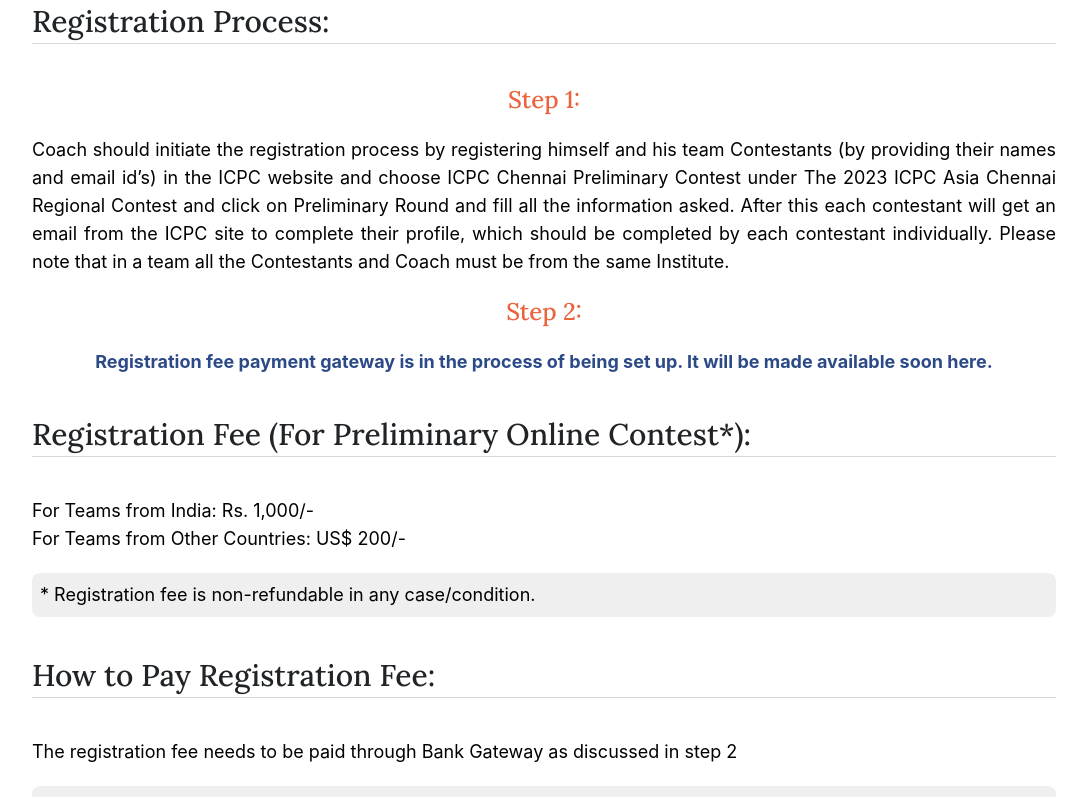
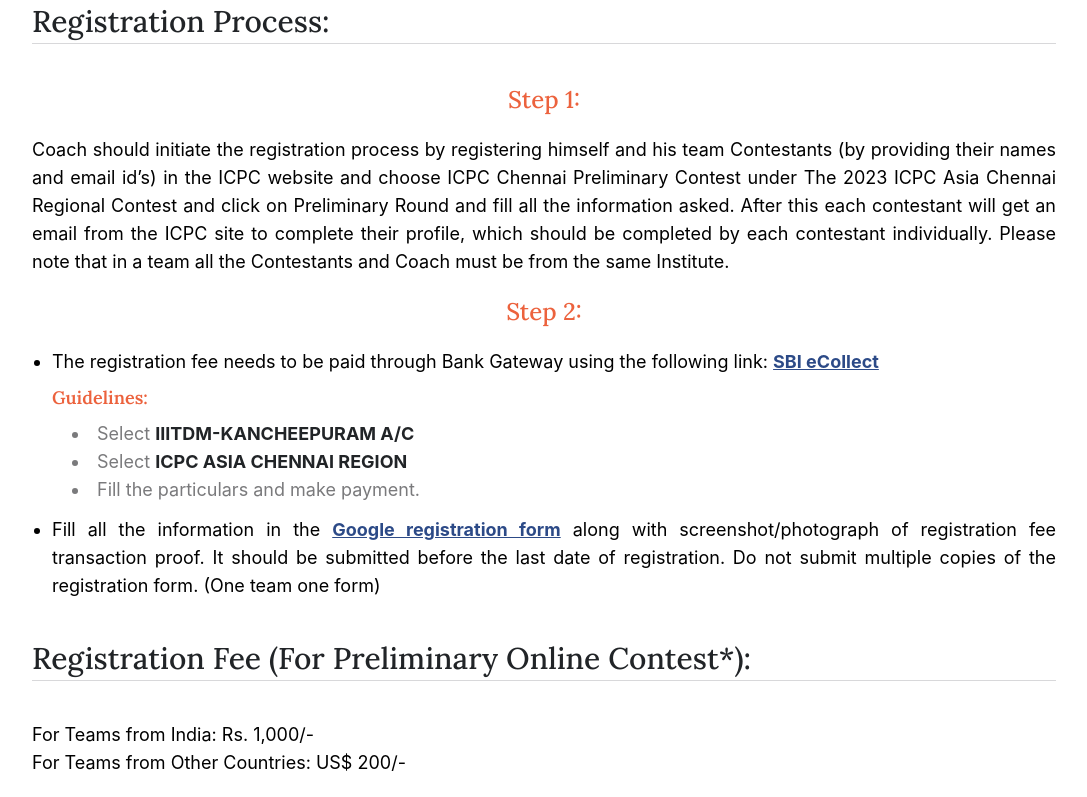
Before and after one commit to NSVEGUR/icpc-iiitdm, a SvelteKit app: page /registration in a window 1280 px wide. Shown: the part 520-1317 px from the top of the page, without its empty margins (96-1183 px from the left). Built offline with nearby package versions, Linux system fonts and the light colour scheme.

Commit message:
added payment gateway

```diff
--- a/src/routes/registration/+page.svelte
+++ b/src/routes/registration/+page.svelte
@@ -39,16 +39,18 @@
 			Institute.
 		</p>
 		<SubHeading>Step 2:</SubHeading>
-		<p class="text-center text-lg font-bold text-skin-accent">
-			Registration fee payment gateway is in the process of being set up. It will be made available
-			soon here.
-		</p>
-		<!-- <ul class="ml-5 list-disc">
+		<ul class="ml-5 list-disc">
 			<li>
-				The registration fee needs to be paid through Bank Gateway using the following link <a
-					href="/"
-					class="font-bold text-skin-accent underline">Here.</a
+				The registration fee needs to be paid through Bank Gateway using the following link: <a
+					href="https://www.onlinesbi.sbi/sbicollect/icollecthome.htm"
+					class="font-bold text-skin-accent underline">SBI eCollect</a
 				>
+				<h1 class="my-2 font-bold text-complementary">Guidelines:</h1>
+				<ul class="mb-3 ml-5 list-inside list-disc text-skin-muted">
+					<li>Select <span class="font-bold text-skin-base">IIITDM-KANCHEEPURAM A/C</span></li>
+					<li>Select <span class="font-bold text-skin-base">ICPC ASIA CHENNAI REGION</span></li>
+					<li>Fill the particulars and make payment.</li>
+				</ul>
 			</li>
 
 			<li>
@@ -62,7 +64,7 @@
 				before the last date of registration. Do not submit multiple copies of the registration form.
 				(One team one form)
 			</li>
-		</ul> -->
+		</ul>
 		<Heading>Registration Fee (For Preliminary Online Contest*):</Heading>
 		<div>
 			<p>For Teams from India: Rs. 1,000/-</p>
```
